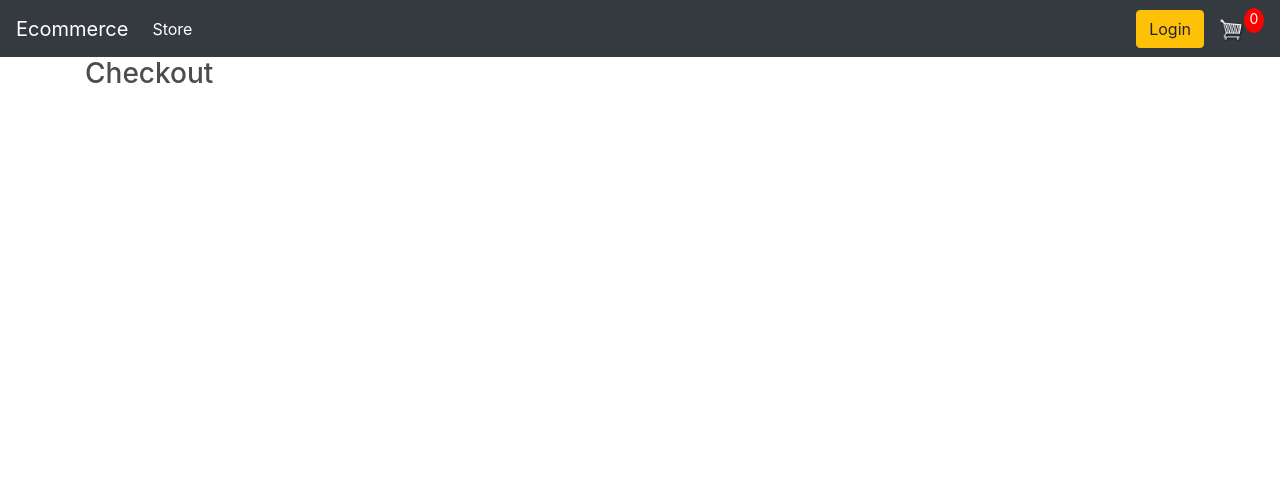
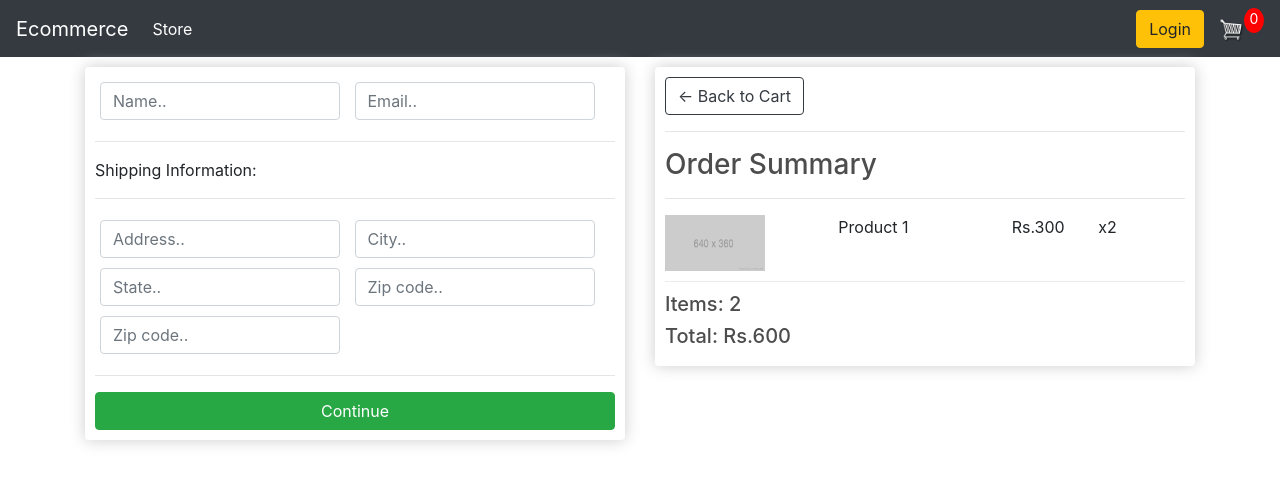
Before and after one commit to priyansh18/Shophut, a Django app: template ecommerce/store/templates/store/checkout.html in a window 1280 px wide. Shown: the top 484 px of the page. Run offline with Django 3.2, Linux system fonts and the light colour scheme; the template is opened without the code that fills it, so the values that code supplies are empty; some libraries are stand-ins or nearby versions.

Commit message:
Style Checkout Page

```diff
--- a/ecommerce/store/templates/store/checkout.html
+++ b/ecommerce/store/templates/store/checkout.html
@@ -1,4 +1,110 @@
-{% extends 'store/main.html'%} {% load static %} {% block content %}
+{% extends 'store/main.html' %} {% load static %} {% block content %}
+<div class="row">
+  <div class="col-lg-6">
+    <div class="box-element" id="form-wrapper">
+      <form id="form">
+        <div id="user-info">
+          <div class="form-field">
+            <input
+              required
+              class="form-control"
+              type="text"
+              name="name"
+              placeholder="Name.."
+            />
+          </div>
+          <div class="form-field">
+            <input
+              required
+              class="form-control"
+              type="email"
+              name="email"
+              placeholder="Email.."
+            />
+          </div>
+        </div>
 
-<h3>Checkout</h3>
-{% endblock %}
+        <div id="shipping-info">
+          <hr />
+          <p>Shipping Information:</p>
+          <hr />
+          <div class="form-field">
+            <input
+              class="form-control"
+              type="text"
+              name="address"
+              placeholder="Address.."
+            />
+          </div>
+          <div class="form-field">
+            <input
+              class="form-control"
+              type="text"
+              name="city"
+              placeholder="City.."
+            />
+          </div>
+          <div class="form-field">
+            <input
+              class="form-control"
+              type="text"
+              name="state"
+              placeholder="State.."
+            />
+          </div>
+          <div class="form-field">
+            <input
+              class="form-control"
+              type="text"
+              name="zipcode"
+              placeholder="Zip code.."
+            />
+          </div>
+          <div class="form-field">
+            <input
+              class="form-control"
+              type="text"
+              name="country"
+              placeholder="Zip code.."
+            />
+          </div>
+        </div>
+
+        <hr />
+        <input
+          id="form-button"
+          class="btn btn-success btn-block"
+          type="submit"
+          value="Continue"
+        />
+      </form>
+    </div>
+
+    <br />
+    <div class="box-element hidden" id="payment-info">
+      <small>Paypal Options</small>
+    </div>
+  </div>
+
+  <div class="col-lg-6">
+    <div class="box-element">
+      <a class="btn btn-outline-dark" href="{% url 'cart' %}"
+        >&#x2190; Back to Cart</a
+      >
+      <hr />
+      <h3>Order Summary</h3>
+      <hr />
+      <div class="cart-row">
+        <div style="flex: 2;">
+          <img class="row-image" src="{% static 'images/placeholder.png' %}" />
+        </div>
+        <div style="flex: 2;"><p>Product 1</p></div>
+        <div style="flex: 1;"><p>Rs.300</p></div>
+        <div style="flex: 1;"><p>x2</p></div>
+      </div>
+      <h5>Items: 2</h5>
+      <h5>Total: Rs.600</h5>
+    </div>
+  </div>
+</div>
+{% endblock content %}
```
